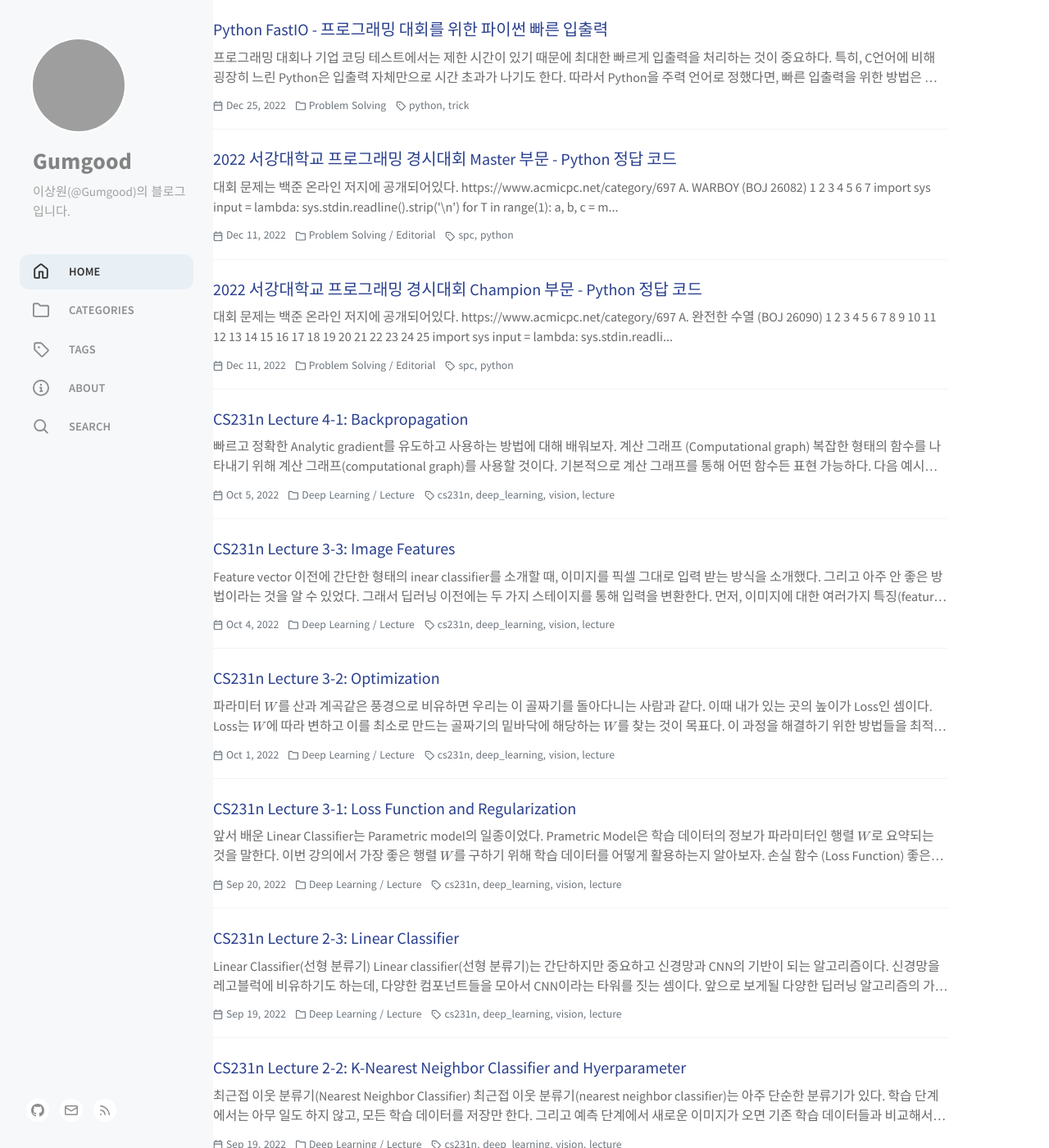
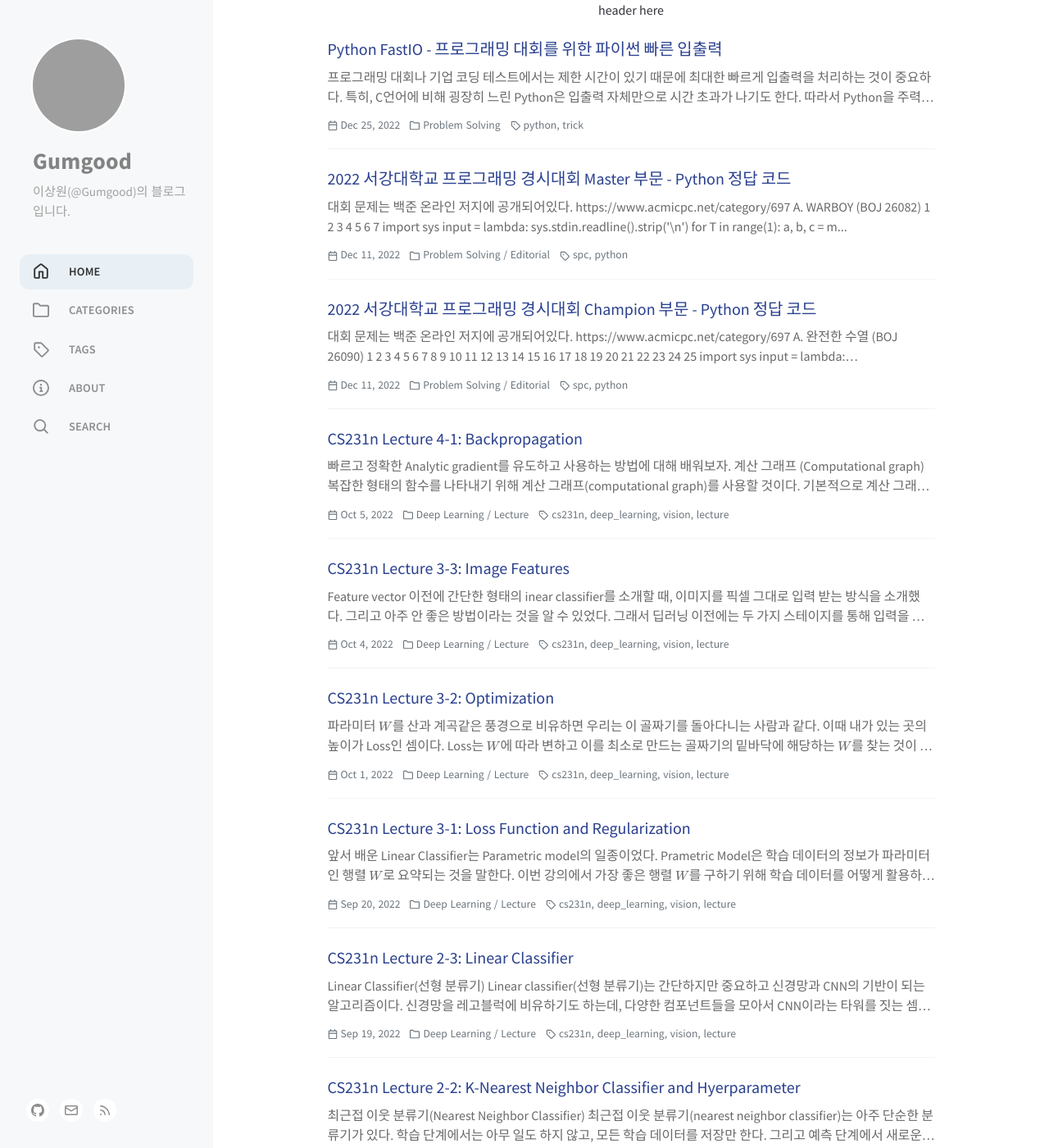
Before and after one commit to gumgood/gumgood.github.io, a Jekyll site: the page built from index.html, in a window 1280 px wide and 1400 px high. Shown: the whole window at 82% size. Built offline with Jekyll 4.4.1, drawn with Linux system fonts in a browser that asks for light colours; the list of posts is cut into pages by our own code; grey boxes are pictures that could not be loaded.

Commit message:
Design: add main wrapper

```diff
--- a/_layouts/default.html
+++ b/_layouts/default.html
@@ -66,7 +66,7 @@
     <nav>
         <div class="profile-wrapper">
             <a href="/" id="avatar">
-                <img src="https://avatars.githubusercontent.com/u/17876281", height="112", width="112">
+                <img src="https://avatars.githubusercontent.com/u/17876281" , height="112" , width="112">
             </a>
             <div class="site-title">
                 <a href="/">{{ site.title }}</a>
@@ -122,6 +123,11 @@
             </a>
         </div>
     </nav>
+
+    <div id="main-wrapper">
+        <div id="topbar">
+            header here
+        </div>
 
         <main>
             {{ content }}
@@ -145,6 +151,7 @@
                 </span>
             </div>
         </footer>
+    </div>
 
 </body>
 
--- a/_sass/colors/_light-typography.scss
+++ b/_sass/colors/_light-typography.scss
@@ -3,7 +3,7 @@
  */
 
 @mixin light-scheme {
-
+    --main-bg: white;
     --sidebar-bg: #f6f8fa;
     --sidebar-muted-color: #a2a19f;
     --sidebar-active-color: #1d1d1d;
@@ -11,6 +11,9 @@
     --sidebar-btn-bg: white;
     --sidebar-hover-bg: rgb(223, 233, 241, 0.64);
     --avatar-border-color: white;
+
+    --bs-gutter-x: 1.5rem;
+    --bs-gutter-y: 0;
 
 //old
 
--- /dev/null
+++ b/_sass/include/_main.scss
@@ -0,0 +1,18 @@
+#main-wrapper {
+    position: relative;
+    min-height: calc(100vh - 5rem);
+
+    margin-left: 260px;
+
+    display: flex;
+    flex-direction: column;
+    align-items: center;
+
+    background-color: var(--main-bg);
+}
+
+main {
+    width: 75%;
+    max-width: 850px;
+    padding: 0 calc(var(--bs-gutter-x) * .5);
+}
--- a/_sass/layout/_default.scss
+++ b/_sass/layout/_default.scss
@@ -31,12 +31,6 @@ body {
     }
 }
 
-
-main {
-    margin-left: 260px;
-    max-width: 70%;
-}
-
 a {
     text-decoration: none;
 }
--- a/assets/css/style.scss
+++ b/assets/css/style.scss
@@ -10,6 +10,7 @@
 
 @import 'common';
 @import 'include/navigation';
+@import 'include/main';
 @import 'include/footer';
 
 @import 'layout/default';
```
Also changed, not shown: other parts of _layouts/default.html (+2 -1 lines). Lines whose indentation alone changed are shown as unchanged.
